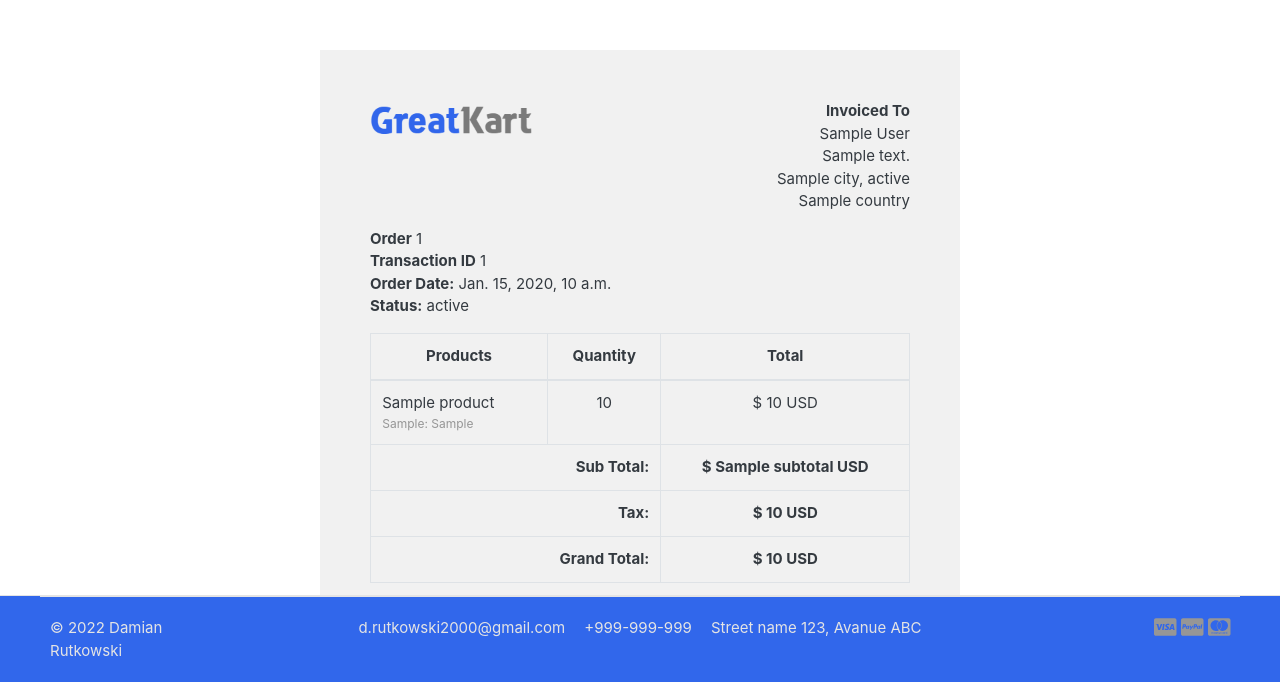
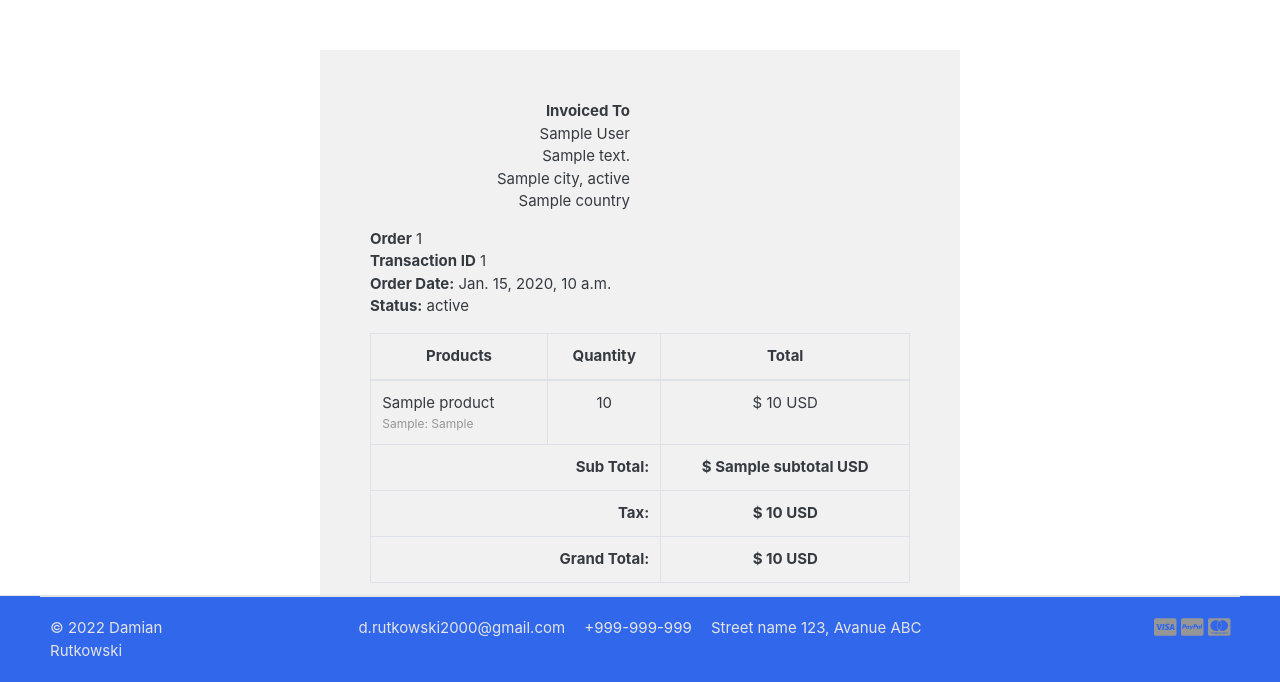
Before and after one commit to drutkoowski/django-ecommerce, a Django app: template templates/accounts/order_detail.html in a window 1280 px wide. Shown: the part 118-800 px from the top of the page. Run offline with Django 4.2, Linux system fonts and the light colour scheme; the template is opened without the code that fills it: most values are stand-ins (such as "Sample title", 1, 10 or a date in 2020); parts of the project's set-up code (start-up, migrations or seed data) failed here and were passed over; some libraries are stand-ins or nearby versions; some web fonts are replaced.

Commit message:
fixing order complete static photo bug

```diff
--- a/templates/accounts/order_detail.html
+++ b/templates/accounts/order_detail.html
@@ -12,10 +12,7 @@
                 <div class="panel-body p30">
                     <div class="row">
                         <!-- Start .row -->
-                        <div class="col-lg-6">
-                            <!-- col-lg-6 start here -->
-                            <div class="invoice-logo"><img src="{% static '/images/logo.png' %}" alt="Invoice logo" style="max-height: 40px;"></div>
-                        </div>
+
                         <!-- col-lg-6 end here -->
                         <div class="col-lg-6">
                             <!-- col-lg-6 start here -->
```
